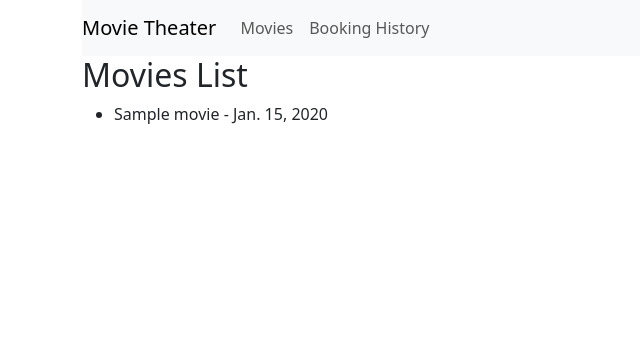
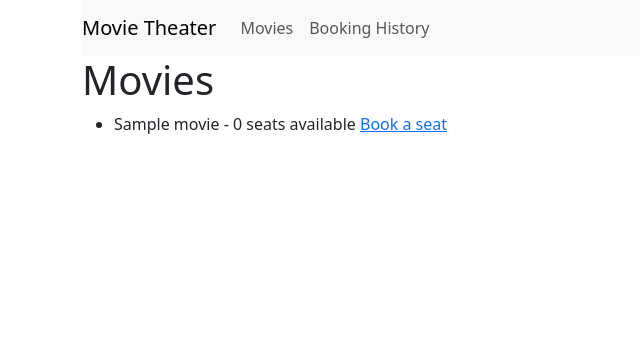
Before and after one commit to Jwillis95/CS4300-Homework-2, a Django app: page / in a window 1280 px wide. Shown: the top 356 px of the page, without its empty margins (0-640 px from the left). Run offline with Django 4.2, Linux system fonts and the light colour scheme; tables that the repository leaves empty hold one stand-in row (values such as "Sample post").

Commit message:
Completed everything, barring the final seat reservation and booking checking functionality.

```diff
--- a/bookings/models.py
+++ b/bookings/models.py
@@ -4,17 +4,27 @@ from django.contrib.auth.models import User
 # Create your models here.
 
 class Movie(models.Model):
-    title = models.CharField(max_length = 255)
+    title = models.CharField(max_length=255)
     description = models.TextField()
-    release_date = models.DateField()
-    duration = models.DurationField()
+    available_seats = models.PositiveIntegerField(default=0)
 
     def __str__(self):
         return self.title
 
+    @property
+    def available_seats(self):
+        # Count the number of unbooked seats for this movie
+        return Seat.objects.filter(movie=self, is_booked=False).count()
+
+    def create_seats(self, num_seats=100):
+        """Create 100 seats for the movie."""
+        for i in range(1, num_seats + 1):
+            Seat.objects.create(movie=self, seat_number=f"S{i}", is_booked=False)
+
 class Seat(models.Model):
+    movie = models.ForeignKey(Movie, on_delete=models.CASCADE)  # Add movie field to relate with Movie
     seat_number = models.CharField(max_length=10)
-    is_booked = models.BooleanField(default=False)
+    is_booked = models.BooleanField(default=False)  # Indicates if the seat is booked
 
     def __str__(self):
         return f"seat {self.seat_number} - {'Booked' if self.is_booked else 'Available'}"
--- /dev/null
+++ b/bookings/templates/logout.html
@@ -0,0 +1,2 @@
+<h2>You have been logged out successfully.</h2>
+<p><a href="{% url 'login' %}">Login again</a></p>
--- a/bookings/templates/movie_list.html
+++ b/bookings/templates/movie_list.html
@@ -1,14 +1,14 @@
-<!-- templates/movie_list.html -->
-
 {% extends 'base.html' %}
 
-{% block title %}Movies{% endblock %}
-
 {% block content %}
-  <h2>Movies List</h2>
+  <h1>Movies</h1>
   <ul>
-    {% for movie in movies %}
-      <li>{{ movie.title }} - {{ movie.release_date }}</li>
+    {% for data in movie_data %}
+      <li>
+        {{ data.movie.title }} - {{ data.available_seats }} seats available
+        <!-- Book a seat link -->
+        <a href="{% url 'reserve_seat' data.movie.id %}">Book a seat</a>
+      </li>
     {% endfor %}
   </ul>
 {% endblock %}
--- a/bookings/urls.py
+++ b/bookings/urls.py
@@ -1,5 +1,7 @@
 from django.urls import path
-from bookings import views
+from . import views
+from django.contrib.auth import views as auth_views
+from django.contrib.auth.views import LoginView
 from .views import (
     SeatAvailabilityView,
     MovieListCreateView,
@@ -8,18 +10,26 @@ from .views import (
     BookingListCreateView,  # Ensure this is imported correctly
     BookingHistoryView
 )
+from .views import signup
+
 
 urlpatterns = [
-    # API Routes using CBVs
+    # Traditional Views Routes (for the frontend)
+    path('', views.movie_list, name='movie_list'),  # Frontpage with movie list
+    path('movies/', views.movie_list, name='movie_list'),  # Optional, if you want a separate movie list page
+    path('reserve_seat/<int:movie_id>/', views.reserve_seat, name='reserve_seat'),
+    path('booking/history/', views.booking_history, name='booking_history'),
+
+    # Authentication Routes
+    path('signup/', views.signup, name='signup'),
+    path('login/', LoginView.as_view(template_name='login.html'), name='login'),
+    path('logout/', auth_views.LogoutView.as_view(), name='logout'),
+
+    # API Routes using CBVs (Class-based Views)
     path('api/movies/', MovieListCreateView.as_view(), name='movie-list'),
     path('api/movies/<int:pk>/', MovieDetailView.as_view(), name='movie-detail'),
     path('api/seats/', SeatListCreateView.as_view(), name='seat-list'),
     path('api/seats/available/', SeatAvailabilityView.as_view(), name='seat-availability'),
     path('api/bookings/', BookingListCreateView.as_view(), name='booking-list'),
     path('api/bookings/history/', BookingHistoryView.as_view(), name='booking-history'),
-
-    # Traditional Views Routes (if needed for the frontend)
-    path('', views.movie_list, name='movie_list'),
-    path('movie/<int:movie_id>/book/', views.seat_booking, name='seat_booking'),
-    path('booking/history/', views.booking_history, name='booking_history'),
 ]
--- a/bookings/views.py
+++ b/bookings/views.py
@@ -1,26 +1,63 @@
-from django.shortcuts import render
+from django.shortcuts import render, redirect, get_object_or_404
 from .models import Movie, Seat, Booking  # Added Booking model import
 from rest_framework import generics
 from .serializers import MovieSerializer, SeatSerializer, BookingSerializer
+from .forms import UserSignupForm
+from django.http import HttpResponseRedirect
+from django.contrib.auth.decorators import login_required
 
-def seat_booking(request, movie_id):
-    movie = Movie.objects.get(id=movie_id)
-    seats = Seat.objects.filter(movie=movie)
+
+def signup(request):
+    if request.method == 'POST':
+        form = UserSignupForm(request.POST)
+        if form.is_valid():
+            user = form.save()
+            user.set_password(form.cleaned_data['password'])
+            user.save()
+            return redirect('login')  # Redirect to the login page after successful signup
+    else:
+        form = UserSignupForm()
+    return render(request, 'signup.html', {'form': form})
+
+
+@login_required
+def reserve_seat(request, movie_id):
+    # Ensure this is correctly fetching the movie by its ID
+    movie = get_object_or_404(Movie, pk=movie_id)
+
+    # Fetch available seats
+    available_seats = Seat.objects.filter(movie=movie, is_booked=False)
 
     if request.method == 'POST':
-        # Handle booking logic here
-        pass
+        if available_seats.exists():
+            seat = available_seats.first()  # Reserve the first available seat
+            seat.is_booked = True
+            seat.reserved_by = request.user
+            seat.save()
 
-    return render(request, 'seat_booking.html', {'movie': movie, 'seats': seats})
+            # Redirect back to the movie list page after reserving a seat
+            return redirect('movie_list')  # This will reload the movie list page
+
+    return render(request, 'reserve_seat.html', {'movie': movie, 'available_seats': available_seats})
+
 
 def movie_list(request):
     movies = Movie.objects.all()
-    return render(request, 'movie_list.html', {'movies': movies})
 
+    movie_data = [
+        {'movie': movie, 'available_seats': movie.available_seats}
+        for movie in movies
+    ]  # Create a list to hold movie info and available seats
+
+    return render(request, 'movie_list.html', {'movie_data': movie_data})
+
+
+@login_required
 def booking_history(request):
     bookings = Booking.objects.all()
     return render(request, 'booking_history.html', {'bookings': bookings})
 
+@login_required
 def seat_availability(request):
     available_seats = Seat.objects.filter(is_booked=False)
     return render(request, 'seat_availability.html', {'seats': available_seats})
@@ -50,7 +87,3 @@ class BookingListCreateView(generics.ListCreateAPIView):
 class BookingHistoryView(generics.ListAPIView):
     queryset = Booking.objects.all()
     serializer_class = BookingSerializer
-
-class BookingListCreateView(generics.ListCreateAPIView):
-    queryset = Booking.objects.all()
-    serializer_class = BookingSerializer
--- a/mysite/urls.py
+++ b/mysite/urls.py
@@ -2,7 +2,7 @@ from django.urls import path, include
 from rest_framework.routers import DefaultRouter
 from bookings.viewsets import MovieViewSet, SeatViewSet, BookingViewSet
 from bookings import views
-
+from django.contrib import admin
 
 router = DefaultRouter()
 router.register(r'movies', MovieViewSet)
@@ -11,12 +11,10 @@ router.register(r'bookings', BookingViewSet)
 
 urlpatterns = [
     # API Routes using viewsets (for REST API)
-    path('', include('bookings.urls')),
     path('api/', include(router.urls)),
 
     # Traditional Views Routes (for frontend)
-    path('', views.movie_list, name='movie_list'),  # This will use the `movie_list` function from `views.py`
-    path('movie/<int:movie_id>/book/', views.seat_booking, name='seat_booking'),
-    path('movie/<int:movie_id>/seats/', views.seat_availability, name='seat-availability'),
-    path('booking/history/', views.booking_history, name='booking_history'),
+    path('signup/', views.signup, name='signup'),  # Added signup route
+    path('admin/', admin.site.urls),
+    path('', include('bookings.urls')),
 ]
```
Also changed, not shown: bookings/forms.py (added, +9 -0 lines), bookings/templates/booking_history.html (+2 -6 lines), bookings/templates/login.html (added, +16 -0 lines), bookings/templates/reserve_seat.html (added, +8 -0 lines), bookings/templates/signup.html (added, +7 -0 lines), mysite/settings.py (+9 -1 lines), bookings/migrations/0003_remove_movie_duration_remove_movie_release_date.py (added), bookings/migrations/0004_seat_movie.py (added).
